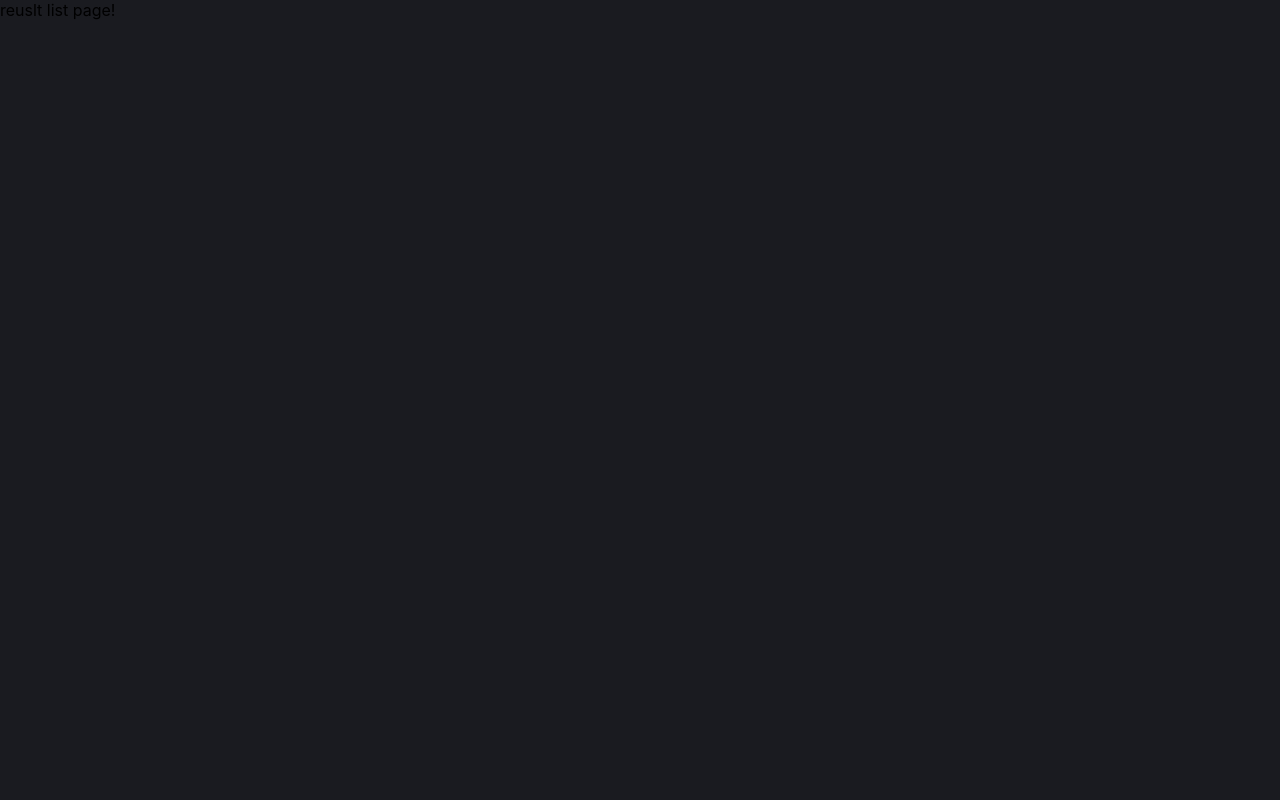
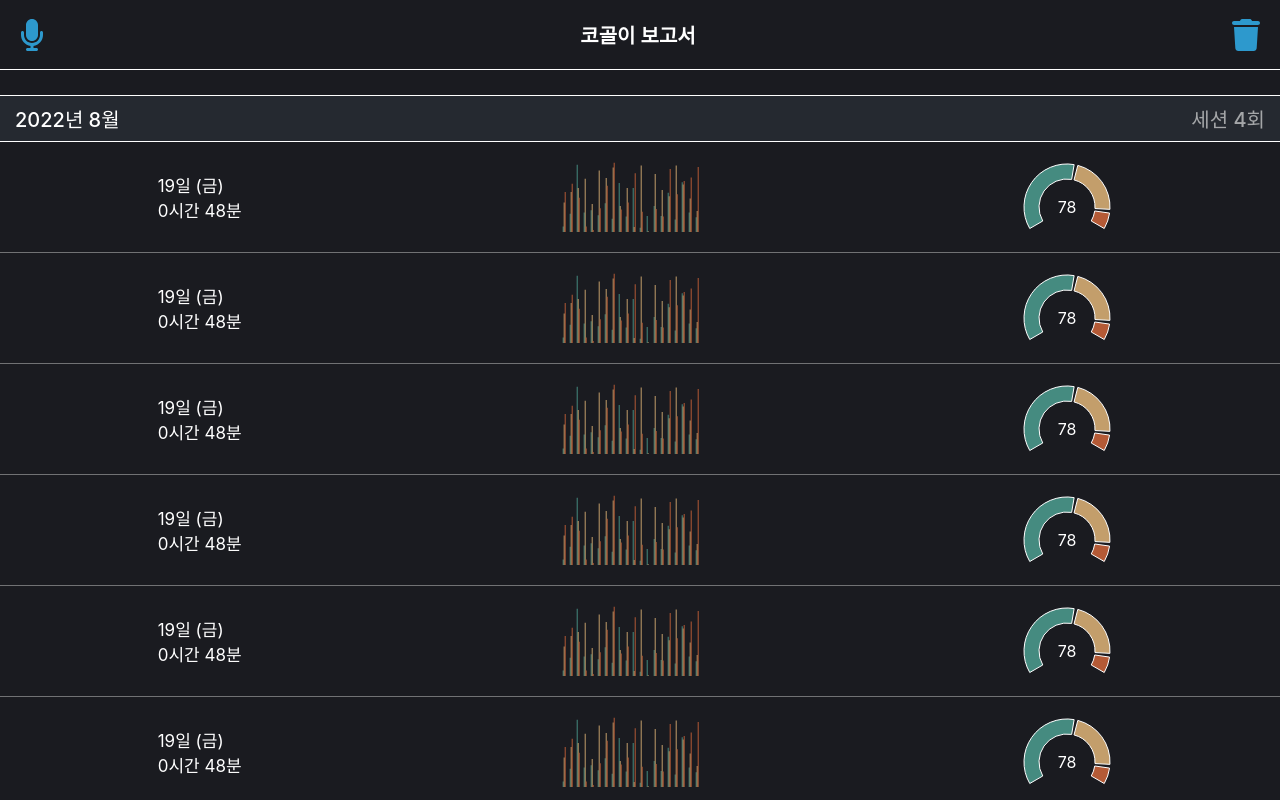
Before and after one commit to rlaeocjf/forView, a React (Create React App) app: page /results in a window 1280 px wide. Shown: the top 800 px of the page. Built offline with nearby package versions, Linux system fonts and the light colour scheme.

Commit message:
결과 리스트 화면 초기

```diff
--- a/src/app/pages/ResultListPage/index.tsx
+++ b/src/app/pages/ResultListPage/index.tsx
@@ -1,11 +1,207 @@
 import React from "react";
+import styled from "styled-components";
+import { FontAwesomeIcon } from "@fortawesome/react-fontawesome";
+import { faMicrophone, faTrash } from "@fortawesome/free-solid-svg-icons";
+import { BarChart, Bar, PieChart, Pie, Cell, Label } from "recharts";
 
 function ResultListPage() {
+  const data = [
+    {
+      data: "19일 (금)",
+      time: "0시간 48분",
+    },
+    {
+      data: "19일 (금)",
+      time: "1시간 47분",
+    },
+    {
+      data: "16일 (화)",
+      time: "1시간 27분",
+    },
+    {
+      data: "15일 (월)",
+      time: "7시간 12분",
+    },
+    {
+      data: "14일 (일)",
+      time: "3시간 48분",
+    },
+    {
+      data: "14일 (일)",
+      time: "3시간 48분",
+    },
+    {
+      data: "14일 (일)",
+      time: "3시간 48분",
+    },
+    {
+      data: "14일 (일)",
+      time: "3시간 48분",
+    },
+  ];
+
+  const barChartdata: any = [];
+  for (let i = 0; i < 20; i++) {
+    barChartdata.push({
+      low: Math.floor(Math.random() * 100),
+      middle: Math.floor(Math.random() * 100),
+      high: Math.floor(Math.random() * 100),
+    });
+  }
+  const pieChartdata = [
+    { name: "Group A", value: Math.floor(Math.random() * 100) },
+    { name: "Group B", value: Math.floor(Math.random() * 100) },
+    { name: "Group C", value: Math.floor(Math.random() * 100) },
+  ];
+  const PIE_COLORS = ["#458b80", "#c39e6b", "#b45a36"];
+
+  const renderActiveShape = (props: any) => {
+    const { cx, cy, fill } = props;
+    return (
+      <g>
+        <text x={cx} y={cy} dy={8} textAnchor="middle" fill={fill}>
+          {"ㅁㄴ리ㅏㅣㅏㅓㅁㅇㄴㄹ"}
+        </text>
+      </g>
+    );
+  };
+
   return (
-    <div style={{ backgroundColor: "#1a1b20", width: "100%", height: "100vh" }}>
-      reuslt list page!
-    </div>
+    <Container>
+      <Header>
+        <FontAwesomeIcon icon={faMicrophone} color="#2d99cd" size="2x" />
+        <HeaderTitle>코골이 보고서</HeaderTitle>
+        <FontAwesomeIcon icon={faTrash} color="#2d99cd" size="2x" />
+      </Header>
+      <ListWrapper>
+        <ListHeader>
+          <ListHeaderLeft>
+            <Text size="20px" weight="500">
+              2022년 8월
+            </Text>
+          </ListHeaderLeft>
+          <ListHeaderRight>
+            <Text size="20px" weight="500" color="#a4a6a8">
+              세션 4회
+            </Text>
+          </ListHeaderRight>
+        </ListHeader>
+        <ListItem>
+          {data.map(() => {
+            return (
+              <Item>
+                <DateBox>
+                  <Text>19일 (금)</Text>
+                  <Text>0시간 48분</Text>
+                </DateBox>
+                <BarChart width={150} height={80} data={barChartdata}>
+                  <Bar dataKey="low" fill="#458b80" isAnimationActive={false} />
+                  <Bar
+                    dataKey="middle"
+                    fill="#c39e6b"
+                    isAnimationActive={false}
+                  />
+                  <Bar
+                    dataKey="high"
+                    fill="#b45a36"
+                    isAnimationActive={false}
+                  />
+                </BarChart>
+                <PieChart width={100} height={80}>
+                  <Pie
+                    data={pieChartdata}
+                    cx={40}
+                    cy={45}
+                    startAngle={210}
+                    endAngle={-30}
+                    innerRadius={28}
+                    outerRadius={43}
+                    fill="white"
+                    paddingAngle={5}
+                    dataKey="value"
+                    isAnimationActive={false}
+                  >
+                    <Label
+                      value="78"
+                      //content={<h4 style={{ color: "white" }}>77</h4>}
+                      position="center"
+                      fill="#fff"
+                    />
+                    {pieChartdata.map((entry, index) => (
+                      <Cell
+                        key={`cell-${index}`}
+                        fill={PIE_COLORS[index % PIE_COLORS.length]}
+                      />
+                    ))}
+                  </Pie>
+                </PieChart>
+              </Item>
+            );
+          })}
+        </ListItem>
+      </ListWrapper>
+    </Container>
   );
 }
-
+const Container = styled.div`
+  display: flex;
+  background-color: #1a1b20;
+  width: 100%;
+  flex-direction: column;
+`;
+const Header = styled.div`
+  display: flex;
+  border-bottom: 1px solid white;
+  height: 70px;
+  width: 100%;
+  align-items: center;
+  justify-content: space-between;
+  padding: 0 20px;
+  box-sizing: border-box;
+`;
+const HeaderTitle = styled.div`
+  color: #fff;
+  font-weight: 600;
+  font-size: 20px;
+  width: 200px;
+  text-align: center;
+`;
+const ListWrapper = styled.div``;
+const ListHeader = styled.div`
+  margin-top: 25px;
+  height: 45px;
+  border-top: 1px solid white;
+  border-bottom: 1px solid white;
+  display: flex;
+  align-items: center;
+  justify-content: space-between;
+  background-color: #252930;
+`;
+const ListHeaderLeft = styled.div`
+  margin-left: 15px;
+`;
+const ListHeaderRight = styled.div`
+  margin-right: 15px;
+`;
+const ListItem = styled.div`
+  display: flex;
+  flex-direction: column;
+  align-content: space-between;
+`;
+const Item = styled.div`
+  display: flex;
+  justify-content: space-around;
+  align-items: center;
+  height: 110px;
+  border-bottom: 1px solid #717274;
+`;
+const DateBox = styled.div`
+  display: flex;
+  flex-direction: column;
+`;
+const Text = styled.div<{ color?: string; weight?: string; size?: string }>`
+  color: ${({ color }) => (color ? `${color}` : "#FFF")};
+  font-weight: ${({ weight }) => (weight ? `${weight}` : "400")};
+  font-size: ${({ size }) => (size ? `${size}` : "17px")};
+`;
 export default ResultListPage;
--- /dev/null
+++ b/src/app/static/json/charts.json
@@ -0,0 +1,3 @@
+{
+  "data": []
+}
--- a/src/index.tsx
+++ b/src/index.tsx
@@ -4,15 +4,19 @@ import "./index.css";
 import App from "./App";
 import reportWebVitals from "./reportWebVitals";
 import { BrowserRouter } from "react-router-dom";
+import { ThemeProvider } from "styled-components";
+import { theme } from "./styles/theme/themes";
 
 const root = ReactDOM.createRoot(
   document.getElementById("root") as HTMLElement
 );
 root.render(
   <React.StrictMode>
-    <BrowserRouter>
-      <App />
-    </BrowserRouter>
+    <ThemeProvider theme={theme}>
+      <BrowserRouter>
+        <App />
+      </BrowserRouter>
+    </ThemeProvider>
   </React.StrictMode>
 );
 
--- /dev/null
+++ b/src/styles/theme/themes.ts
@@ -0,0 +1,60 @@
+export const theme = {
+  primary: 'rgba(215,113,88,1)',
+  text: '#304156',
+  textSecondary: 'rgba(58,52,51,0.7)',
+  background: 'rgba(255,255,255,1)',
+  backgroundVariant: 'rgba(251,249,249,1)',
+  border: '#E1E5E9',
+  borderLight: 'rgba(58,52,51,0.05)',
+  white: '#FFFFFF',
+  skyBlue: '#2EB7FF',
+  // button
+  primaryBtn: '#2EB7FF',
+  hoverPrimaryBtn: '#0099fe',
+  secondaryBtn: '#304156',
+  hoverSecondaryBtn: '#304156',
+
+  lightGray: '#fafbfb',
+  lightText: '#828D99',
+  boxShadow: '0px 4px 15px rgba(220, 220, 220, 0.5)',
+
+  // 디자인 시스템 컬러
+  red: '#F11650',
+  orange: '#FF8D00',
+  yellow: '#FFD300',
+  green: '#73D500',
+  mint: '#03C4C6',
+  purple: '#C27AEB',
+
+  //gray colors
+  gray010: '#FAFBFB',
+  gray020: '#F0F1F2',
+  gray030: '#E1E5E9',
+  gray040: '#D5D8DC',
+  gray050: '#BBC0C5',
+  gray060: '#989FA6',
+  gray070: '#828D99',
+  gray080: '#5F6975',
+  gray100: '#304156',
+  //blue colors
+  blue010: '#2EB7FF',
+  blue020: '#0099FE',
+  blue030: '#0276E3',
+  blue040: '#4B688A',
+  blue100: '#304156',
+
+  //nav colors
+  navIcon: '#475F7B',
+  navSelected: '#F2F4F4',
+
+  //surface Colors
+  surfacePrimary: '#FFFFFF',
+  surfaceSecondary: '##FAFBFB',
+  surfaceDisabled: '#475F7B',
+
+  alert: '#FD4D7A',
+
+  dim: '#475f7b80',
+};
+
+export type Theme = typeof theme;
```
Also changed, not shown: package.json (+9 -0 lines), src/styles/theme/styled.d.ts (added, +14 -0 lines), 2 other files (tests, documents, lock files or other folders).
